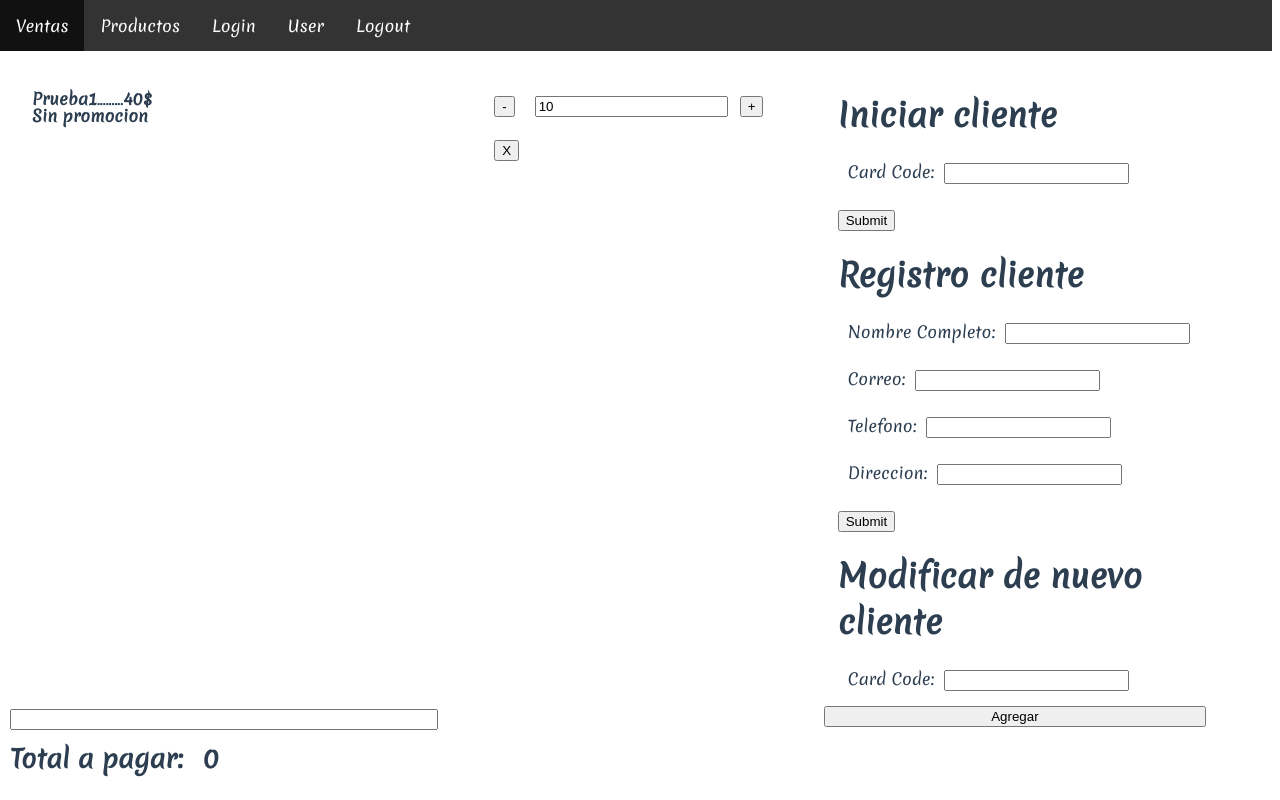
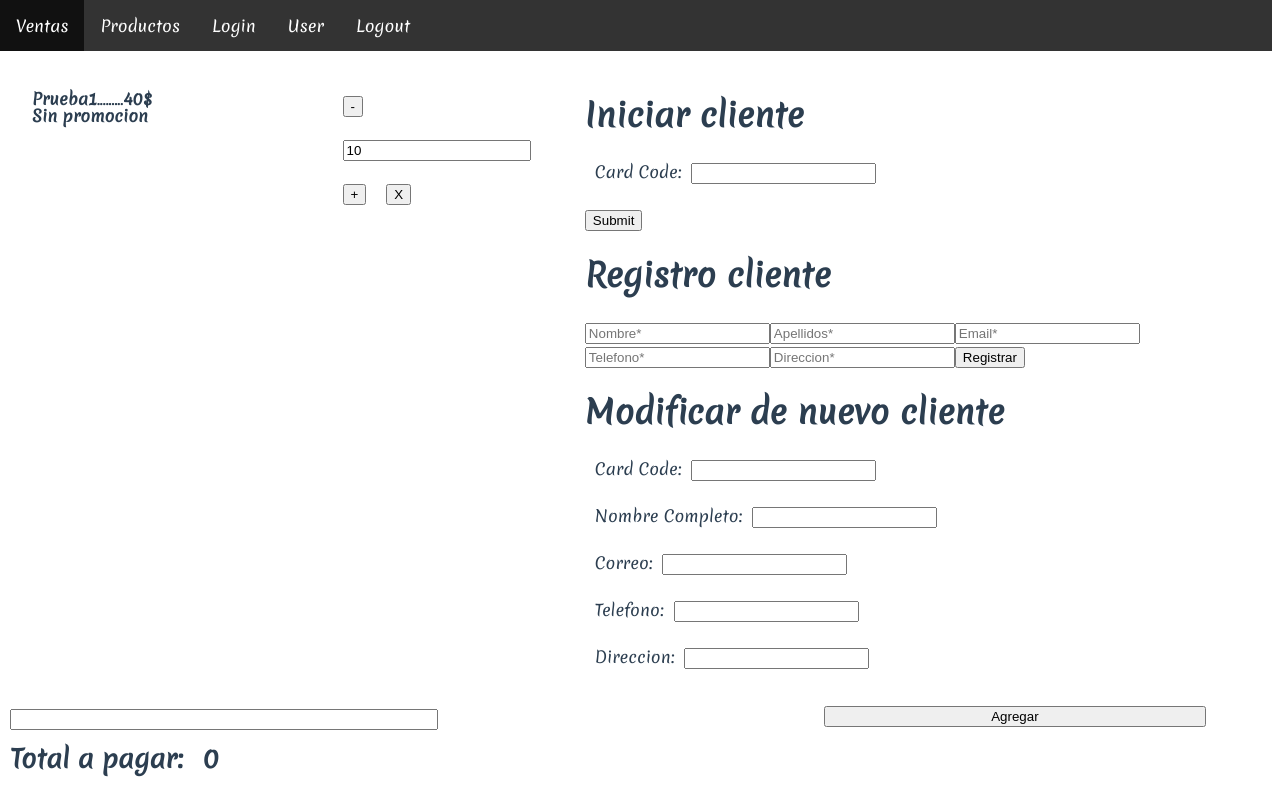
Before and after one commit to FaridCG343/UwUFrontendPharmacy, a Vue app: page /ventas in a window 1280 px wide. Built offline with nearby package versions, Linux system fonts and the light colour scheme.

Commit message:
add login and alert message

```diff
--- a/src/axioshelper.js
+++ b/src/axioshelper.js
@@ -20,9 +20,15 @@ const apiRequest = async (method, url, request, token) => {
             data: request,
             headers
         });
-        return await Promise.resolve(res.data);
+
+        let response = await Promise.resolve(res.data);
+        let status = res.status
+        response.status = status
+        return response
     } catch (err) {
-        return await Promise.reject(err);
+        alert(err.response.data.detail.message)
+        let response = { status: err.response.status }
+        return response;
     }
 };
 
--- a/src/components/ProductsView/MainProductsView.vue
+++ b/src/components/ProductsView/MainProductsView.vue
@@ -7,6 +7,7 @@
 
 import ProductsList from '../ItemsListsComponents/ProductsList.vue';
 import API from "@/axioshelper";
+import { token } from '@/token';
 
 export default {
 
@@ -29,20 +30,7 @@ export default {
 
     methods: {
         async getList() {
-
-            this.products = await API.get("product/list", null, this.$store.state.token);
-            console.log(this.products);
-            // this.$refs.ProductList.addProduct("negrito", 23, "ninguna", 10);
-            // this.$refs.ProductList.addProduct("negrito", 23, "ninguna", 10);
-            // this.$refs.ProductList.addProduct("negrito", 23, "ninguna", 10);
-            // this.$refs.ProductList.addProduct("negrito", 23, "ninguna", 10);
-            // this.$refs.ProductList.addProduct("negrito", 23, "ninguna", 10);
-            // this.$refs.ProductList.addProduct("negrito", 23, "ninguna", 10);
-            // this.$refs.ProductList.addProduct("negrito", 23, "ninguna", 10);
-            // this.$refs.ProductList.addProduct("negrito", 23, "ninguna", 10);
-
-
-
+            this.products = await API.get("product/list", null, token);
         }
     }
 
--- a/src/components/Sales/UsersData.vue
+++ b/src/components/Sales/UsersData.vue
@@ -8,22 +8,13 @@
     </div>
 
     <div class="registerUser">
-        <form>
-            <h1>Registro cliente</h1>
-            <label for="fname">Nombre Completo:</label>
-            <input type="text" id="fname" name="fname"><br><br>
-
-            <label for="lname">Correo:</label>
-            <input type="text" id="lname" name="lname"><br><br>
-
-            <label for="lname">Telefono:</label>
-            <input type="text" id="lname" name="lname"><br><br>
-
-            <label for="lname">Direccion:</label>
-            <input type="text" id="lname" name="lname"><br><br>
-
-            <input type="submit" value="Submit">
-        </form>
+        <h1>Registro cliente</h1>
+        <input type="text" v-model="nombre" placeholder="Nombre*" required>
+        <input type="text" v-model="apellidos" placeholder="Apellidos*" required>
+        <input type="email" v-model="correo" placeholder="Email*" required>
+        <input type="text" v-model="telefono" placeholder="Telefono*" required>
+        <input type="text" v-model="direccion" placeholder="Direccion*">
+        <button @click="register">Registrar</button>
     </div>
 
     <div class="modifyUser">
@@ -62,6 +53,8 @@
 
 <script>
 import paymentComponent from "./paymentComponent.vue"
+import API from "@/axioshelper"
+import { token } from "@/token"
 
 export default {
 
@@ -73,9 +66,27 @@ export default {
     },
     data() {
         return {
-            // data
+            nombre: '',
+            apellidos: "",
+            telefono: "",
+            direccion: "",
+            correo: "",
+            card_id: null,
         }
     },
+    methods: {
+        async register() {
+            let request = {
+                nombre: this.nombre,
+                apellidos: this.apellidos,
+                telefono: this.telefono,
+                correo: this.correo,
+                direccion: this.direccion
+            }
+            let response = await API.post('client/afiliate', request, token)
+            console.log(response)
+        }
+    }
 }
 
 </script>
--- a/src/components/loginScreen/LoginUser.vue
+++ b/src/components/loginScreen/LoginUser.vue
@@ -9,6 +9,7 @@
 
 <script>
 import API from '@/axioshelper';
+import { setToken } from '@/token';
 
 export default {
     data() {
@@ -21,8 +22,7 @@ export default {
         async login(usr, pass) {
             let response = await API.post("login", { username: usr, password: pass })
             document.cookie = 'token_c=' + response.token + "; SameSite=None; Secure"
-            this.$store.commit('setToken', response.token)
-            console.log(this.$store.state.token)
+            setToken(response.token)
         }
     }
 }
--- a/src/token.js
+++ b/src/token.js
@@ -1,11 +1,16 @@
 let cookies = document.cookie
+var token = ''
 if (cookies == '') {
-    var token = ''
+    token = ''
 } else {
-    cookies = cookies.split(";")
+    cookies.split(";").forEach((value) => {
+        let arr = value.split("=")
+        if (arr[0].trim() == 'token_c') {
+            token = arr[1]
+        }
+    })
+
 }
-
-
 function setToken(value) {
     token = value;
 }
```
